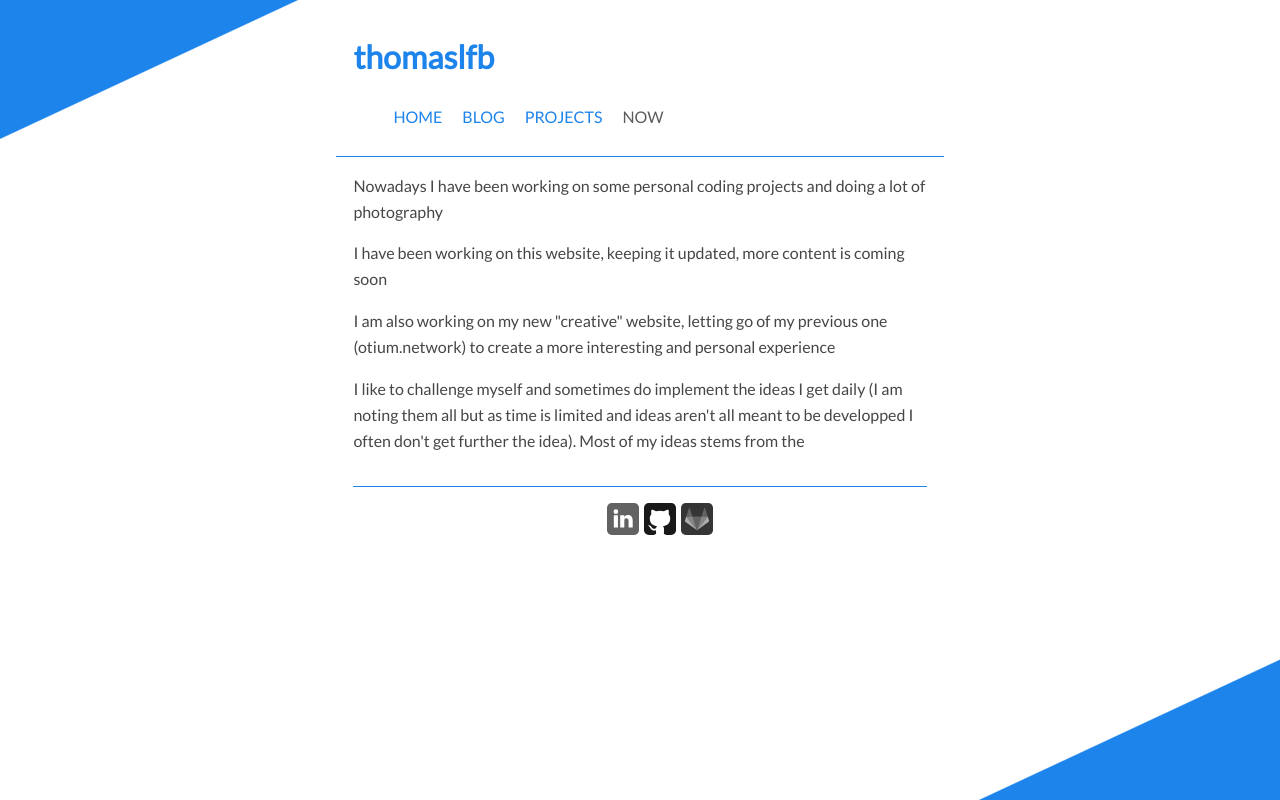
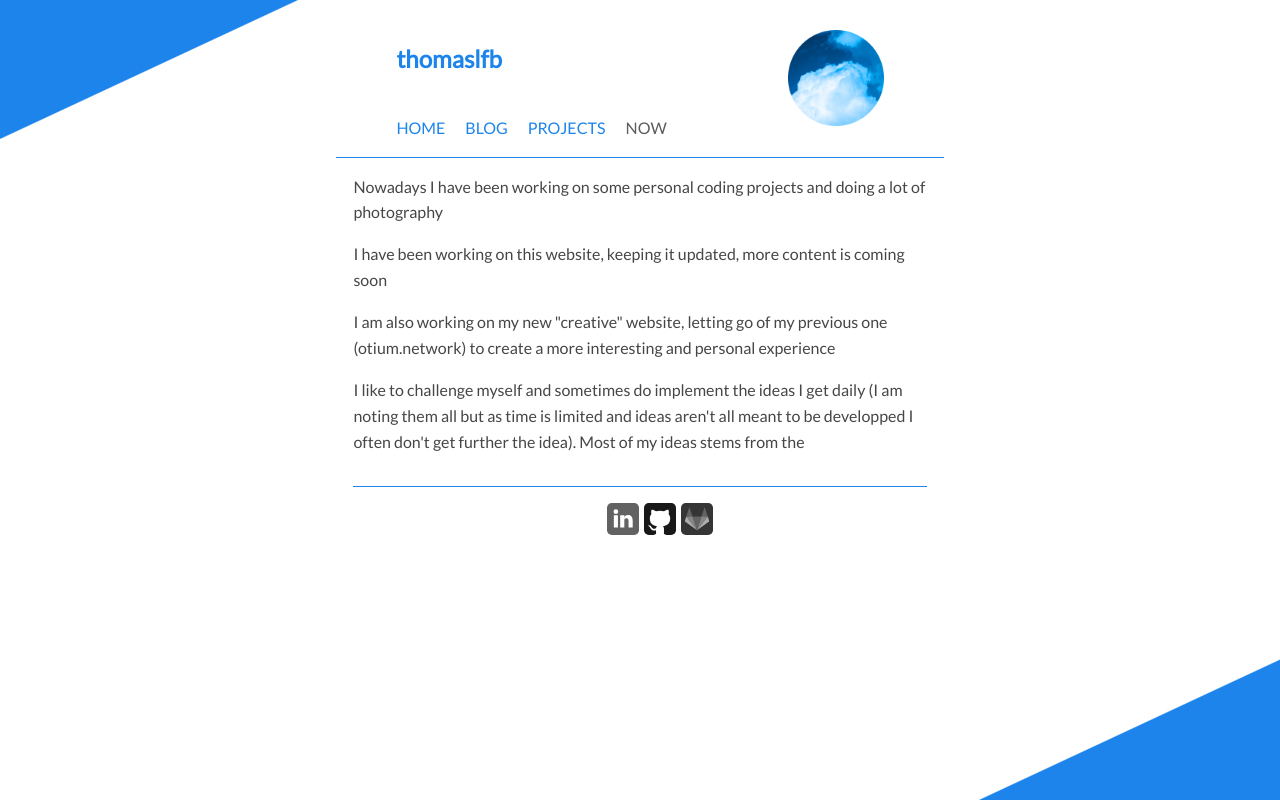
Before and after one commit to monsieurr/etendard-lfb, a Gatsby site: page /now in a window 1280 px wide. Built offline with nearby package versions, Linux system fonts and the light colour scheme; Gatsby itself is replaced by a stand-in of ours.

Commit message:
second commit

```diff
--- a/gatsby-config.js
+++ b/gatsby-config.js
@@ -11,21 +11,23 @@ module.exports = {
   },
   plugins: [
     "gatsby-plugin-styled-components",
+    "gatsby-plugin-image",
     "gatsby-plugin-sharp",
+    "gatsby-transformer-sharp", // Needed for dynamic images
     "gatsby-plugin-react-helmet",
     "gatsby-plugin-sitemap",
     "gatsby-plugin-offline",
     {
       resolve: "gatsby-plugin-manifest",
       options: {
-        icon: "src/images/icon.png",
+        icon: "src/assets/images/icon.png",
       },
     },
     {
       resolve: "gatsby-plugin-react-svg",
       options: {
         rule: {
-          include: /images/ // See below to configure properly
+          include: /svgs/, // See below to configure properly
         }
       }
     },
@@ -52,7 +54,7 @@ module.exports = {
       resolve: "gatsby-source-filesystem",
       options: {
         name: "images",
-        path: "./src/images/",
+        path: "./src/assets/images",
       },
       __key: "images",
     },
--- a/package.json
+++ b/package.json
@@ -26,6 +26,7 @@
     "gatsby": "^3.10.1",
     "gatsby-background-image": "^1.5.3",
     "gatsby-image": "^3.10.0",
+    "gatsby-plugin-image": "^1.10.1",
     "gatsby-plugin-manifest": "^3.10.0",
     "gatsby-plugin-mdx": "^2.10.0",
     "gatsby-plugin-offline": "^4.10.0",
--- a/src/components/contact-form.js
+++ b/src/components/contact-form.js
@@ -33,8 +33,6 @@ export default function MyContactForm(props) {
         projectId
         schema
         slug
-        updateAt
-        version
       }
     }
     `}render={data => <ContactForm data={data} {...props} />}
--- a/src/components/header.js
+++ b/src/components/header.js
@@ -2,17 +2,24 @@ import * as React from "react"
 import PropTypes from "prop-types"
 import { Link } from "gatsby"
 import { Helmet } from "react-helmet"
-
+import PersoImage from "./perso-image"
 
 const headingTitleStyle = {
   color: "#1D84EB",
-  textDecoration: "none"
+  textDecoration: "none",
 }
 
 const headerBannerStyle = {
     borderBottom: '1px solid rgb(29, 132, 235)',
     marginBottom: `0.2rem`,
-    fontFamily: "Lato"
+    fontFamily: "Lato",
+    display: "flex",
+    flexDirection: "row",
+    alignItems: "center",
+    maxWidth: "960px",
+    margin: "0 auto",
+    flexWrap: "no-wrap",
+    justifyContent: "space-around",
 }
 
 const linkedListElemStyle = {
@@ -22,26 +29,19 @@ const linkedListElemStyle = {
 const linkedListStyle = {
     display: "flex",
     flexWrap: "wrap",
-    gap: "10px 20px"
+    gap: "10px 20px",
+    paddingInlineStart: "0px"
 
 }
 
-
 const Header = ({ siteTitle }) => (
   <header style={headerBannerStyle}>
-    <div
-      style={{
-        margin: `0 auto`,
-        maxWidth: 960,
-        padding: `0.6rem 1.0875rem`,
-      }}
-    >
+      <section className="siteHeaderText">
       <h1>
         <Link to="/" style={headingTitleStyle}>
           {siteTitle}
         </Link>
       </h1>
-      <section className="menu">
       <ul style={linkedListStyle}>
         <li style={linkedListElemStyle}><Link to="/" className="navLinkText" activeClassName="active">HOME</Link></li>
         <li style={linkedListElemStyle}><Link to="/blog" className="navLinkText" activeClassName="active">BLOG</Link></li>
@@ -49,7 +49,10 @@ const Header = ({ siteTitle }) => (
         <li style={linkedListElemStyle}><Link to="/now" className="navLinkText" activeClassName="active">NOW</Link></li>
       </ul>
       </section>
-    </div>
+
+      <section className="siteHeaderImage">
+        <PersoImage />
+      </section>
   </header>
 )
 
--- a/src/components/layout.js
+++ b/src/components/layout.js
@@ -13,9 +13,9 @@ import "../styles/layout.css"
 
 import Header from "./header"
 
-import GithubIcon from '../images/github_tinyicon.svg'
-import GitlabIcon from '../images/gitlab_tinyicon.svg'
-import LinkedInIcon from '../images/linkedin_tinyicon.svg'
+import GithubIcon from '../assets/svgs/github_tinyicon.svg'
+import GitlabIcon from '../assets/svgs/gitlab_tinyicon.svg'
+import LinkedInIcon from '../assets/svgs/linkedin_tinyicon.svg'
 
 // data
 const links = [
--- /dev/null
+++ b/src/components/perso-image.js
@@ -0,0 +1,27 @@
+import * as React from "react"
+import MyImage from '../assets/images/icon.png'
+
+const myImageWrapperStyle = {
+    display: 'grid',
+}
+
+const myImageStyle = {
+    width: '96px',
+    height: '96px',
+    alignSelf: 'center',
+}
+
+const alertClick = () => {
+    console.log("test de clic")
+}
+
+
+const PersoImage = () => {
+    return (
+        <div className="persoImage" style={myImageWrapperStyle}>
+            <img src={MyImage} alt="my Image" style={myImageStyle} onClick={alertClick} />
+        </div>
+    )
+}
+
+export default PersoImage;
--- a/src/pages/404.js
+++ b/src/pages/404.js
@@ -28,7 +28,7 @@ const codeStyles = {
 // markup
 const NotFoundPage = () => {
   return (
-    <main style={pageStyles}>
+    <main style={pageStyles} className="pageStyle">
       <Seo title="404 : Page not found" />
       <title>Not found</title>
       <h1 style={headingStyles}>Page not found</h1>
--- a/src/styles/layout.css
+++ b/src/styles/layout.css
@@ -114,3 +114,14 @@ body {
 .blogPostTitle:hover {
     color:rgb(70, 70, 70);
 }
+
+.siteHeaderText {
+    display: flex;
+    margin-top: 20px;
+    flex-direction: column;
+    justify-content: space-between;
+    padding-inline-start: 0px;
+}
+
+.siteHeaderImage {
+}
```
Also changed, not shown: src/assets/images/cloud.jpg (added), src/assets/images/icon.png (renamed from src/images/icon.png), src/assets/svgs/github_tinyicon.svg (renamed from src/images/github_tinyicon.svg), src/assets/svgs/gitlab_tinyicon.svg (renamed from src/images/gitlab_tinyicon.svg), src/assets/svgs/linkedin_tinyicon.svg (renamed from src/images/linkedin_tinyicon.svg), 1 other file. Lines whose indentation alone changed are shown as unchanged.
